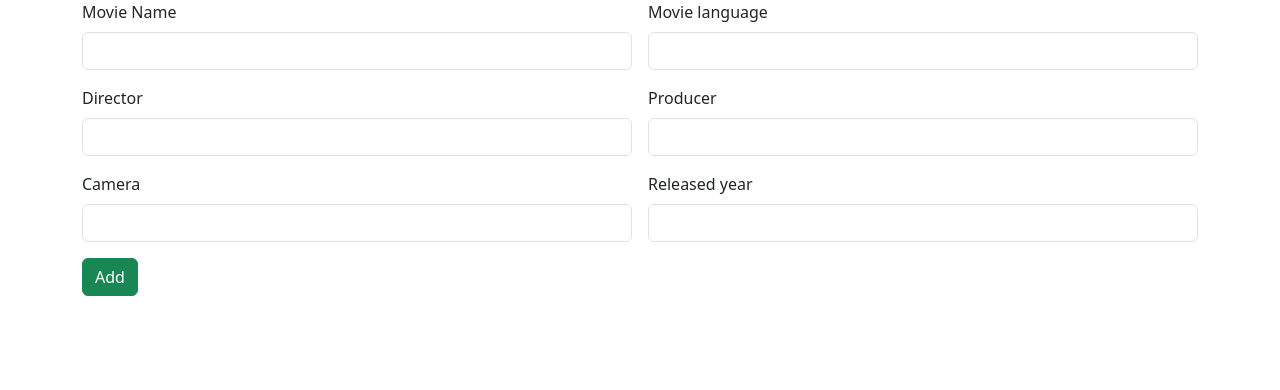
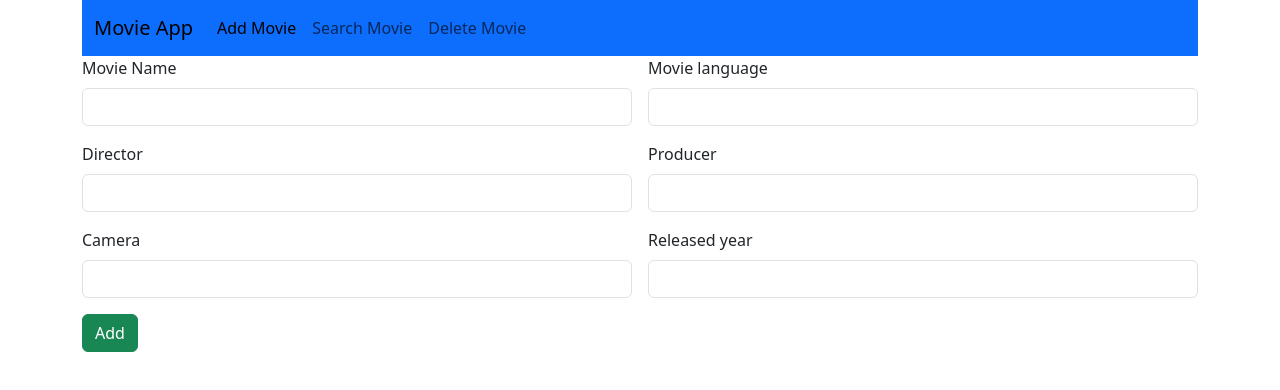
Before and after one commit to kavyamohan-24/Movie-app, a plain HTML site: page index.html in a window 1280 px wide. Drawn offline with nearby package versions, Linux system fonts and the light colour scheme.

Commit message:
movie app

```diff
--- a/index.html
+++ b/index.html
@@ -11,6 +11,31 @@
 <body>
 
 <div class="container">
+
+
+
+    <nav class="navbar navbar-expand-lg bg-primary">
+        <div class="container-fluid">
+          <a class="navbar-brand" href="#">Movie App</a>
+          <button class="navbar-toggler" type="button" data-bs-toggle="collapse" data-bs-target="#navbarNavAltMarkup" aria-controls="navbarNavAltMarkup" aria-expanded="false" aria-label="Toggle navigation">
+            <span class="navbar-toggler-icon"></span>
+          </button>
+          <div class="collapse navbar-collapse" id="navbarNavAltMarkup">
+            <div class="navbar-nav">
+              <a class="nav-link active" aria-current="page" href="index.html">Add Movie</a>
+              <a class="nav-link" href="search movie.html">Search Movie</a>
+              <a class="nav-link" href="delete movie.html">Delete Movie</a>
+
+            </div>
+          </div>
+        </div>
+      </nav>
+
+
+
+
+
+
     <div class="row">
         <div class="col col-12 col-sm-12 col-md-12 col-lg-12 col-xl-12 col-xxl-12">
             <div class="row g-3">
```
Also changed, not shown: delete movie.html (+24 -0 lines), search movie.html (+25 -0 lines).
